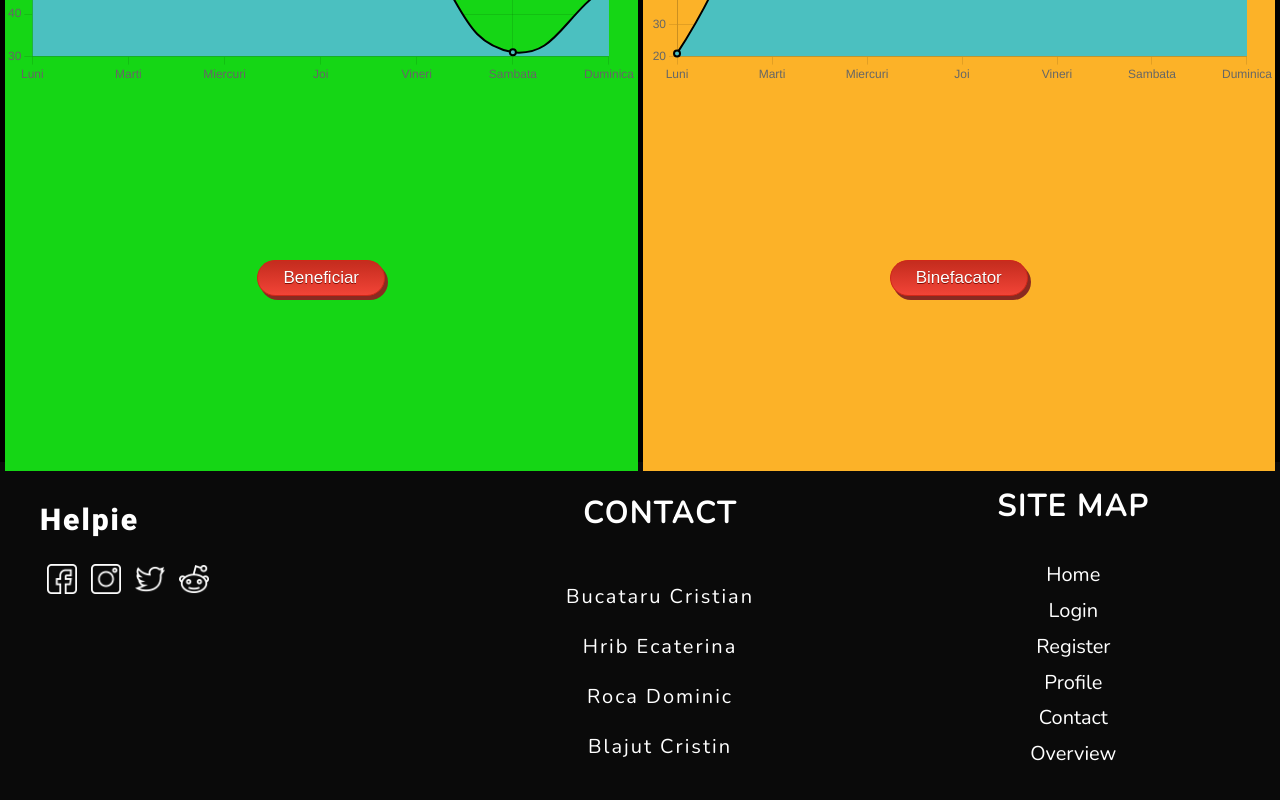
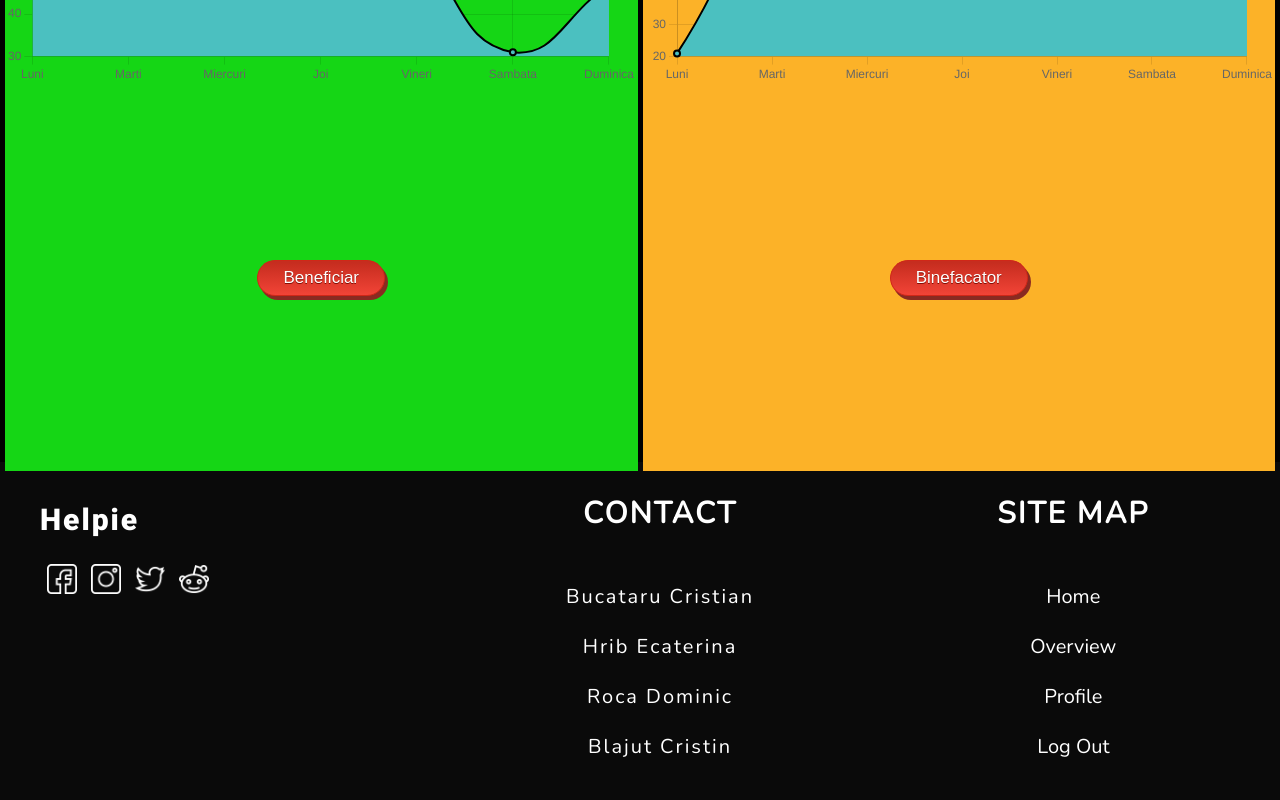
Before and after one commit to cristibctr/FrontEnd-Team2, a React (Create React App) app: page / in a window 1280 px wide. Shown: the part 388-1188 px from the top of the page. Built offline with nearby package versions, Linux system fonts and the light colour scheme; sample sign-in values are in the browser's storage.

Commit message:
Dynamic footer map

```diff
--- a/src/SiteMap.js
+++ b/src/SiteMap.js
@@ -1,24 +1,46 @@
 import React from "react";
 import { Link } from "react-router-dom";
 
-const MapItems = [
+const navItems = [
   { title: "Home", url: "/" },
-  { title: "Login", url: "/login" },
-  { title: "Register", url: "/register" },
-  { title: "Profile", url: "/profile" },
-  { title: "Contact", url: "/ContactPage" },
   { title: "Overview", url: "/overview" },
 ];
 
+const LoggedInNavItems = [
+  { title: "Profile", url: "/profile" },
+  { title: "Log Out", url: "/logout"}
+];
+
+const LoggedOutNavItems = [
+  { title: "Login", url: "/login" },
+  { title: "Register", url: "/register" },
+];
+
+function isLoggedIn() {
+  return localStorage.getItem("user") != null;
+}
+
 const SiteMap = () => {
   const generateNavList = () =>
-    MapItems.map((item, index) => (
+  navItems.map((item, index) => (
+      <div key={item.title}>
+        <Link to={item.url}> {item.title} </Link>
+      </div>
+    ));
+  const generateLoggedInNavList = () =>
+  LoggedInNavItems.map((item, index) => (
+      <div key={item.title}>
+        <Link to={item.url}> {item.title} </Link>
+      </div>
+    ));
+  const generateLoggedOutNavList = () =>
+  LoggedOutNavItems.map((item, index) => (
       <div key={item.title}>
         <Link to={item.url}> {item.title} </Link>
       </div>
     ));
 
-  return <div className="site-map"><h2>Site map</h2>{generateNavList()}</div>;
+  return <div className="site-map"><h2>Site map</h2>{generateNavList()}{isLoggedIn() ? generateLoggedInNavList() : generateLoggedOutNavList()}</div>;
 };
 
 export default SiteMap;
```
